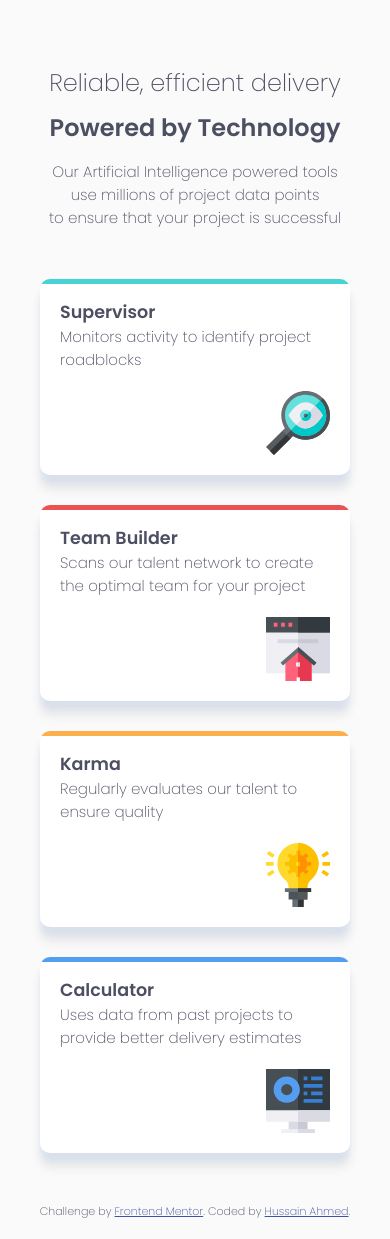
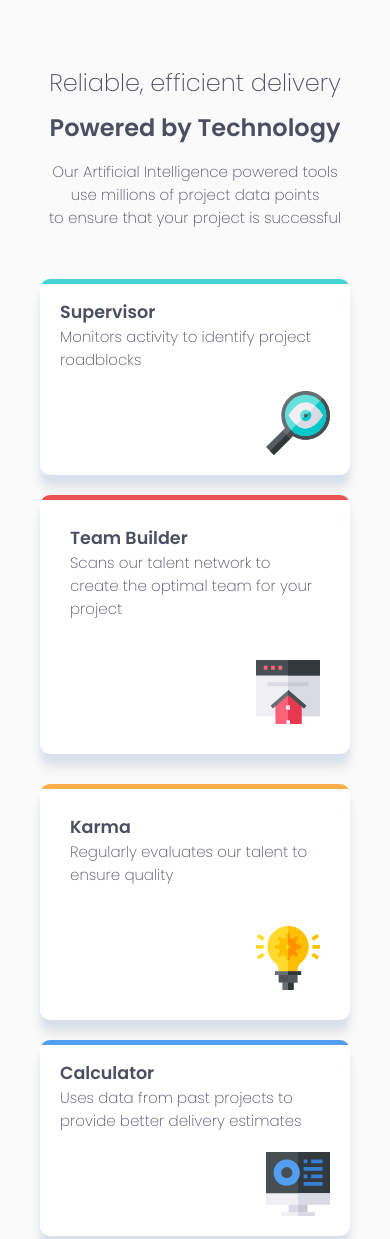
Before and after one commit to hussain-ahmed2/frontendmentor, a plain HTML site: page four-card-feature-section-master/index.html in a window 390 px wide. Shown: the top 1239 px of the page. Drawn offline with Linux system fonts and the light colour scheme.

Commit message:
fixed some width issue

```diff
--- a/four-card-feature-section-master/index.html
+++ b/four-card-feature-section-master/index.html
@@ -33,10 +33,8 @@
 
     .container {
       min-height: 100vh;
-      display: flex;
-      flex-direction: column;
-      justify-content: center;
-      align-items: center;
+      display: grid;
+      place-content: center;
       margin: 50px 0;
       padding: 0 40px;
     }
@@ -46,7 +44,7 @@
       margin-bottom: 50px;
     }
 
-   .one-a {
+    .one-a {
       font-weight: 200;
       font-size: 30px;
       line-height: 25px;
@@ -63,10 +61,10 @@
     }
 
     .two {
-      display: flex;
+      display: grid;
+      grid-template-columns: repeat(3, 1fr);
+      gap: 20px;
       align-items: center;
-      justify-content: center;
-      gap: 30px;
     }
 
     .item {
@@ -76,18 +74,7 @@
       overflow: hidden;
       position: relative;
       background-color: white;
-      box-shadow: 0 8px 6px hsl(212, 86%, 64%, 0.1),0 15px 10px hsl(234, 12%, 34%, 0.1);
-    }
-
-    .item img {
-      float: right;
-      margin-top: 40px;
-    }
-
-    .item::after {
-      content: '';
-      clear: both;
-      display: table;
+      box-shadow: 0 8px 6px hsl(212, 86%, 64%, 0.1), 0 15px 10px hsl(234, 12%, 34%, 0.1);
     }
 
     .item-a {
@@ -95,15 +82,30 @@
     }
 
     .item-two {
-      display: flex;
-      flex-direction: column;
-      align-items: center;
-      justify-content: center;
+      display: grid;
       gap: 30px;
-
     }
 
-    .supervisor, .team-builder, .karma, .calculator {
+    .two-item {
+      max-width: 350px;
+      width: 100%;
+      padding: 30px;
+      border-radius: 10px;
+      overflow: hidden;
+      position: relative;
+      background-color: white;
+      box-shadow: 0 8px 6px hsl(212, 86%, 64%, 0.1), 0 15px 10px hsl(234, 12%, 34%, 0.1);
+    }
+
+    img {
+      float: right;
+      margin-top: 40px;
+    }
+
+    .supervisor,
+    .team-builder,
+    .karma,
+    .calculator {
       height: 5px;
       position: absolute;
       top: 0;
@@ -137,17 +139,31 @@
     }
 
     @media screen and (max-width: 768px) {
-      .one-a, .one-b {
+
+      .one-a,
+      .one-b {
         font-size: 24px;
       }
+
       .two {
-        flex-direction: column;
+        grid-template-columns: 1fr;
+        width: 100%;
       }
 
       .item {
-        max-width: 100%;
+        max-width: 768px;
         width: 100%;
         padding: 20px;
+      }
+
+      .item-two {
+        width: 100%;
+      }
+
+      .two-item {
+        max-width: 768px;
+        width: 100%;
+        min-height: auto;
       }
 
       .item img {
@@ -167,27 +183,27 @@
         successful</p>
     </div>
     <div class="two">
-      <div class="item" style="flex-shrink: .85;">
+      <div class="item">
         <div class="supervisor"></div>
         <h3 class="item-a">Supervisor</h3>
         <div class="item-b">Monitors activity to identify project roadblocks</div>
         <img src="images/icon-supervisor.svg" alt="icon-supervisor">
       </div>
-      <div class="item-two" style="flex-shrink: .6;">
-        <div class="item">
+      <div class="item-two">
+        <div class="two-item">
           <div class="team-builder"></div>
           <h3 class="item-a">Team Builder</h3>
           <div class="item-b">Scans our talent network to create the optimal team for your project</div>
           <img src="images/icon-team-builder.svg" alt="icon-team-builder">
         </div>
-        <div class="item">
+        <div class="two-item">
           <div class="karma"></div>
           <h3 class="item-a">Karma</h3>
           <div class="item-b">Regularly evaluates our talent to ensure quality</div>
           <img src="images/icon-karma.svg" alt="icon-karma">
         </div>
       </div>
-      <div class="item" style="flex-shrink: 1.1;">
+      <div class="item">
         <div class="calculator"></div>
         <h3 class="item-a">Calculator</h3>
         <div class="item-b">Uses data from past projects to provide better delivery estimates</div>
```
